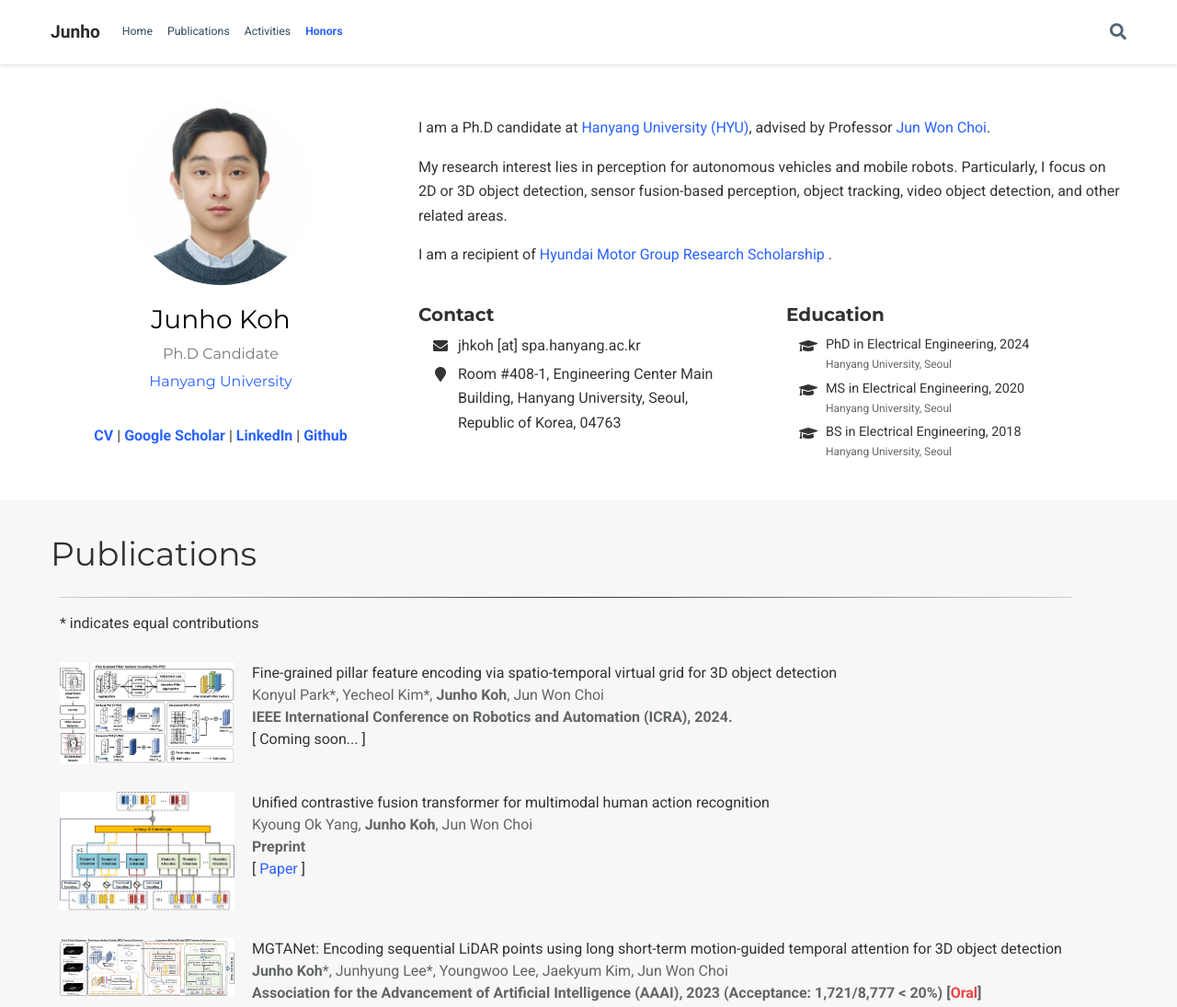
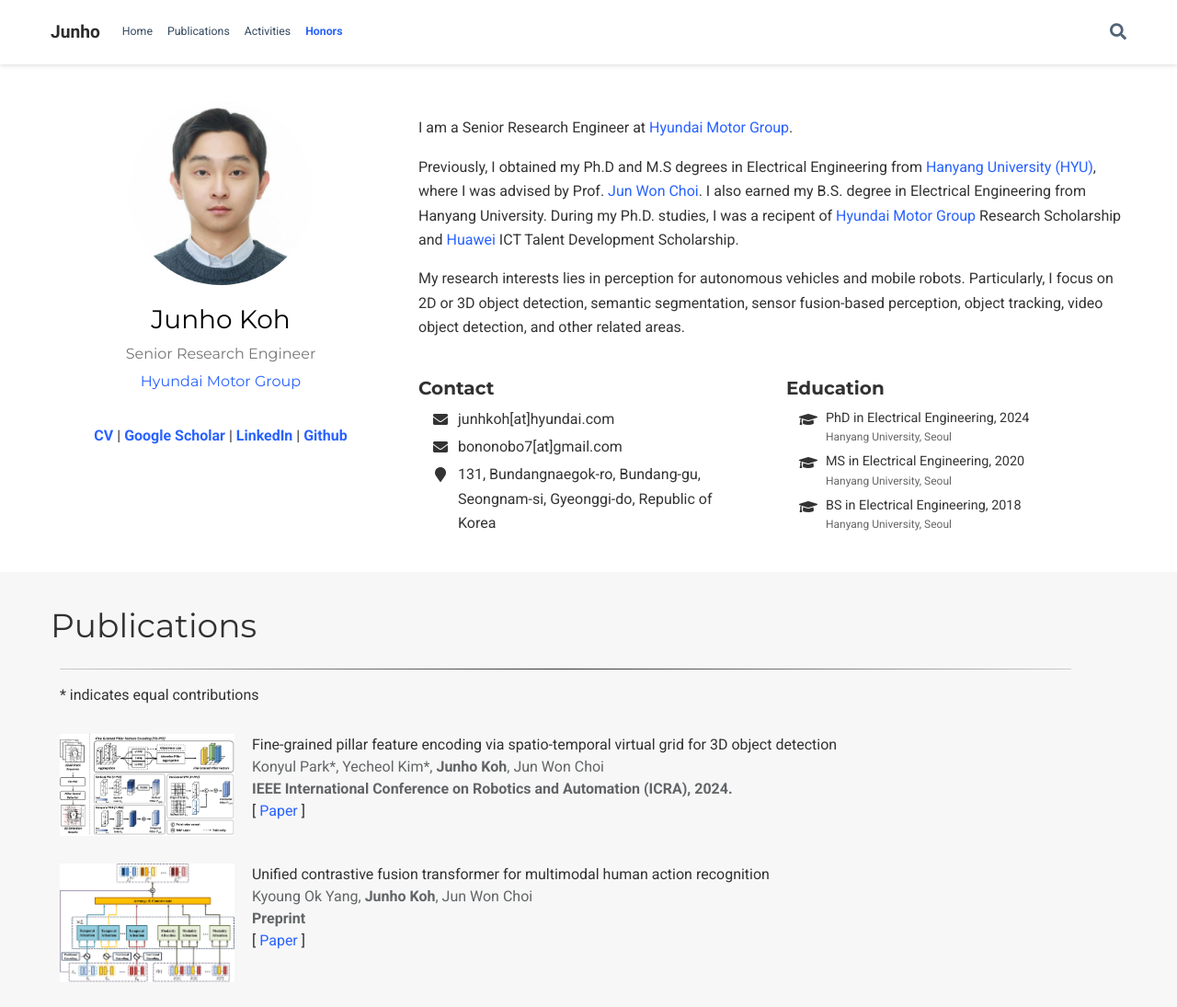
Before and after one commit to junhkoh-pav/junhkoh-pav.github.io, a plain HTML site: page index.html in a window 1280 px wide. Shown: the top 1095 px of the page at 92% size. Drawn offline with nearby package versions, Linux system fonts and the light colour scheme; some packages are replaced by stand-ins of ours; no server answers; some icons are missing.

Commit message:
Update introduction

```diff
--- a/index.html
+++ b/index.html
@@ -9,7 +9,7 @@
   <meta name="generator" content="Source Themes Academic 4.7.0">
 
   <meta name="author" content="Junho Koh">
-  <meta name="description" content="Ph.D Candidate">
+  <meta name="description" content="Senior Research Engineer">
   <link rel="alternate" hreflang="en-us" href="/">
   <meta name="theme-color" content="#2962ff">
 
@@ -30,7 +30,7 @@
   <meta property="og:site_name" content="Junho Koh - Hanyang University">
   <meta property="og:url" content="/">
   <meta property="og:title" content="Junho Koh">
-  <meta property="og:description" content="Ph.D Candidate"><meta property="og:image" content="img/map[gravatar:%!s(bool=false) shape:circle]">
+  <meta property="og:description" content="Senior Research Engineer"><meta property="og:image" content="img/map[gravatar:%!s(bool=false) shape:circle]">
   <meta property="twitter:image" content="img/map[gravatar:%!s(bool=false) shape:circle]"><meta property="og:locale" content="en-us">
 
 
@@ -143,11 +143,11 @@
       <img class="avatar avatar-circle" src="/authors/admin/profile.jpg" alt="Avatar">
       <div class="portrait-title">
         <h2>Junho Koh</h2>
-        <h3>Ph.D Candidate</h3>
+        <h3>Senior Research Engineer</h3>
 
         <h3>
-          <a href="https://www.spa.hanyang.ac.kr/" target="_blank" rel="noopener">
-          <span>Hanyang University</span>
+          <a href="https://www.hyundaimotorgroup.com/main/mainRecommend" target="_blank" rel="noopener">
+          <span>Hyundai Motor Group</span>
           </a>
         </h3>
       </div>
@@ -188,13 +188,17 @@
 
 
 <br>
-<p> I am a Ph.D candidate at <a href="https://www.hanyang.ac.kr/web/eng">Hanyang University (HYU)</a>, advised by Professor <a href="https://www.spa.hanyang.ac.kr/">Jun Won Choi</a>. </p>
+<p> I am a Senior Research Engineer at <a href="https://www.hyundaimotorgroup.com/main/mainRecommend"> Hyundai Motor Group</a>.
 
-<p> My research interest lies in perception for autonomous vehicles and mobile robots. Particularly, I focus on 2D or 3D object detection, sensor fusion-based perception, object tracking, video object detection, and other related areas.</p>
+<p> Previously, I obtained my Ph.D and M.S degrees in Electrical Engineering from <a href="https://www.hanyang.ac.kr/web/eng">Hanyang University (HYU)</a>, where I was advised by Prof. <a href="https://www.spa.snu.ac.kr/">Jun Won Choi</a>. I also earned my B.S. degree in Electrical Engineering from Hanyang University.
+During my Ph.D. studies, I was a recipent of <a href="https://www.hyundaimotorgroup.com/main/mainRecommend">Hyundai Motor Group</a> Research Scholarship and <a href="https://www.huawei.com/en/">Huawei</a> ICT Talent Development Scholarship.
 
-<!-- <p> My research interests are in machine learning, computer vision, and intelligent vehicles, with focus on object detection with deep learning, 2D/3D video object detection, and sensor fusion based on 3D object detection and tracking</p> -->
+<p> My research interests lies in perception for autonomous vehicles and mobile robots. Particularly, I focus on 2D or 3D object detection, semantic segmentation, sensor fusion-based perception, object tracking, video object detection, and other related areas.</p>
 
-<p> I am a recipient of <a href="https://www.hyundaimotorgroup.com/main/mainRecommend">Hyundai Motor Group Research Scholarship </a>. </p>
+  <!-- <p> My research interests are in machine learning, computer vision, and intelligent vehicles, with focus on object detection with deep learning, 2D/3D video object detection, and sensor fusion based on 3D object detection and tracking</p> -->
+
+<!-- <p> I obtained my Ph.D at <a href="https://www.hanyang.ac.kr/web/eng">Hanyang University (HYU)</a>, advised by Professor <a href="https://www.spa.snu.ac.kr/">Jun Won Choi</a>.
+</p> I am recipent of <a href="https://www.hyundaimotorgroup.com/main/mainRecommend">Hyundai Motor Group</a> Research Scholarship and <a href="https://www.huawei.com/en/">Huawei</a> ICT Talent Development Scholarship. -->
 
 <!-- <p>I am a  Research Scientist at <strong><span style="color:#4885ed">G</span><span style="color:#db3236">o</span><span style="color:#f4c20d">o</span><span style="color:#4885ed">g</span><span style="color:#3cba54">l</span><span style="color:#db3236">e</span></strong> <a href="https://www.deepmind.com/">DeepMind</a> (MTV, CA).</p>
 
@@ -210,13 +214,19 @@
           <li>
             <i class="fa-li fas fa-envelope"></i>
             <div class="description">
-              <p class="course">jhkoh [at] spa.hanyang.ac.kr</p>
+              <p class="course"> junhkoh[at]hyundai.com</p>
+            </div>
+          </li>
+          <li>
+            <i class="fa-li fas fa-envelope"></i>
+            <div class="description">
+              <p class="course"> bononobo7[at]gmail.com</p>
             </div>
           </li>
           <li>
             <i class="fa-li fas fa-map-marker"></i>
             <div class="description">
-              <p class="course">Room #408-1, Engineering Center Main Building, Hanyang University, Seoul, Republic of Korea, 04763</p>
+              <p class="course">131, Bundangnaegok-ro, Bundang-gu, Seongnam-si, Gyeonggi-do, Republic of Korea</p>
             </div>
           </li>
           <!-- <li>
@@ -318,7 +328,8 @@
             <p class="venue"><span style="color:#626567">IEEE International Conference on Robotics and Automation (ICRA), 2024.</span> </p>
             <p class="resources">
               [
-              <!-- <a href="https://arxiv.org/abs/2309.05032">Paper</a> --> Coming soon...
+              <a href="https://ieeexplore.ieee.org/document/10611414">Paper</a>
+              <!-- Coming soon... -->
               ]
             </p>
           </div>
@@ -490,6 +501,9 @@
           <li>IEEE Transactions on Vehicular Technology</li>
           <li>IEEE Transactions on Intelligent Transportation Systems</li>
           <li>Neurocomputing</li>
+          <li>ICPR 2024</li>
+          <li>ECCV 2024</li>
+          <li>CVPR 2025</li>
           <!-- <li><b>Outstanding Reviewer</b> in CVPR 2021, ECCV 2020</li>
           <li>Reviewer at CVPR, NeurIPS, ICLR, ICCV, ECCV, ICML, AAAI, EG, TPAMI, TNNLS, TIP</li> -->
         </ul>
```
